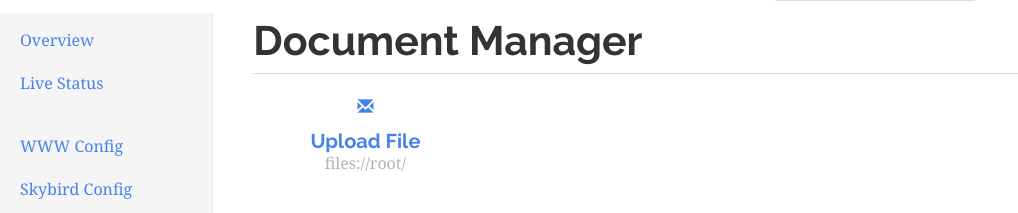
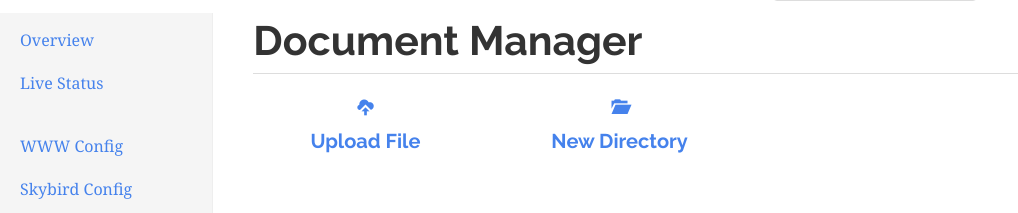
Before and after one commit to tay-bird/skybird, a Python web app: template templates/docs.html in a window 1280 px wide. Shown: the part 52-265 px from the top of the page, without its empty margins (0-1018 px from the left). Run offline with Jinja, Linux system fonts and the light colour scheme; the template is opened without the code that fills it, so the values that code supplies are empty; some libraries are stand-ins or nearby versions.

Commit message:
Added new directory dialouge

```diff
--- a/templates/docs.html
+++ b/templates/docs.html
@@ -28,10 +28,15 @@
     <div class="row placeholders">
         <div class="col-xs-6 col-sm-3 placeholder">
             <a href="/docs/upload">
-                <span class="glyphicon glyphicon-envelope"></span>
+                <span class="glyphicon glyphicon-cloud-upload"></span>
                 <h4>Upload File</h4>
             </a>
-            <span class="text-muted">files://root/</span>
+        </div>
+        <div class="col-xs-6 col-sm-3 placeholder">
+            <a href="" data-title="Edit" data-toggle="modal" data-target="#new" data-placement="top" rel="tooltip">
+                <span class="glyphicon glyphicon-folder-open"></span>
+                <h4>New Directory</h4>
+            </a>
         </div>
     </div>
 
@@ -48,8 +53,8 @@
                         <thead>
                             <th><input type="checkbox" id="checkall" /></th>
                             <th width="60%">Name</th>
+                            <th>Type</th>
                             <th>Size</th>
-                            <th>Type</th>
                             <th>Edit</th>
                             <th>Delete</th>
                         </thead>
@@ -61,8 +66,8 @@
                                 <td>
                                     <a href="docs/{{ file['name'] }}">{{ file['name'] }}</a>
                                 </td>
+                                <td>{{ file['type'] }}</td>
                                 <td>{{ file['size'] }} kB</td>
-                                <td>{{ file['type'] }}</td>
                                 <td>
                                     <p>
                                         <button class="btn btn-primary btn-xs" data-title="Edit" data-toggle="modal" data-target="#edit" data-placement="top" rel="tooltip">
@@ -108,6 +113,29 @@
         </div>
     </div>
 
+
+    <div class="modal fade" id="new" tabindex="-1" role="dialog" aria-labelledby="edit" aria-hidden="true">
+        <div class="modal-dialog">
+            <div class="modal-content">
+                <div class="modal-header">
+                    <button type="button" class="close" data-dismiss="modal" aria-hidden="true">×</button>
+                    <h4 class="modal-title custom_align" id="Heading">New Directory</h4>
+                </div>
+                <div class="modal-body">
+                    <div class="form-group">
+                        <input class="form-control " type="text" placeholder="Directory Name">
+                    </div>
+                </div>
+                <div class="modal-footer ">
+                    <button type="button" class="btn btn-warning btn-lg" style="width: 100%;">
+                        <span class="glyphicon glyphicon-ok-sign"></span> Create
+                    </button>
+                </div>
+            </div>
+        <!-- /.modal-content -->
+        </div>
+    <!-- /.modal-dialog -->
+    </div>
 
     <div class="modal fade" id="edit" tabindex="-1" role="dialog" aria-labelledby="edit" aria-hidden="true">
         <div class="modal-dialog">
```
Also changed, not shown: static/docmanager/root/test.txt (deleted), static/docmanager/root/test_1.txt (deleted).
